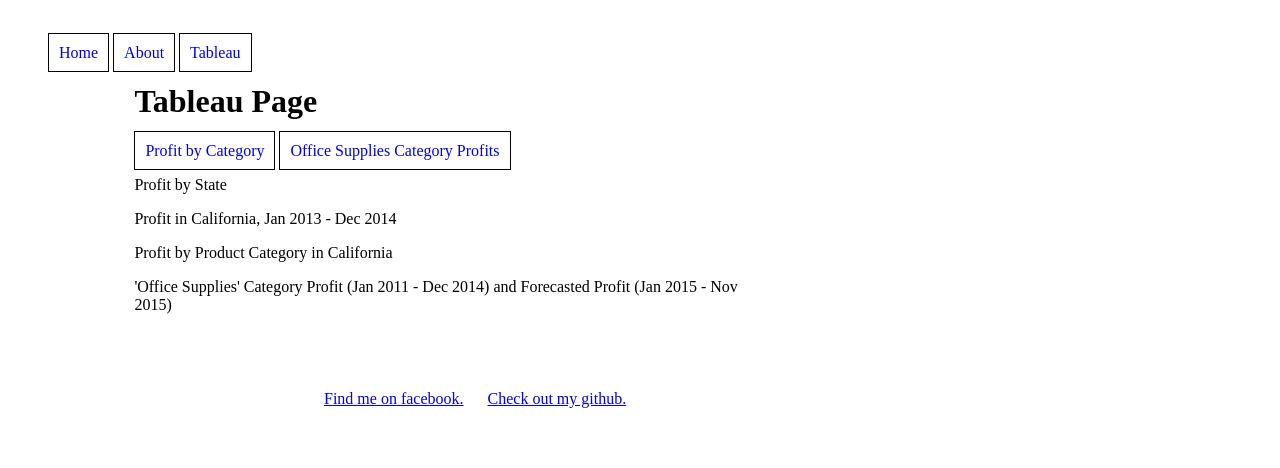
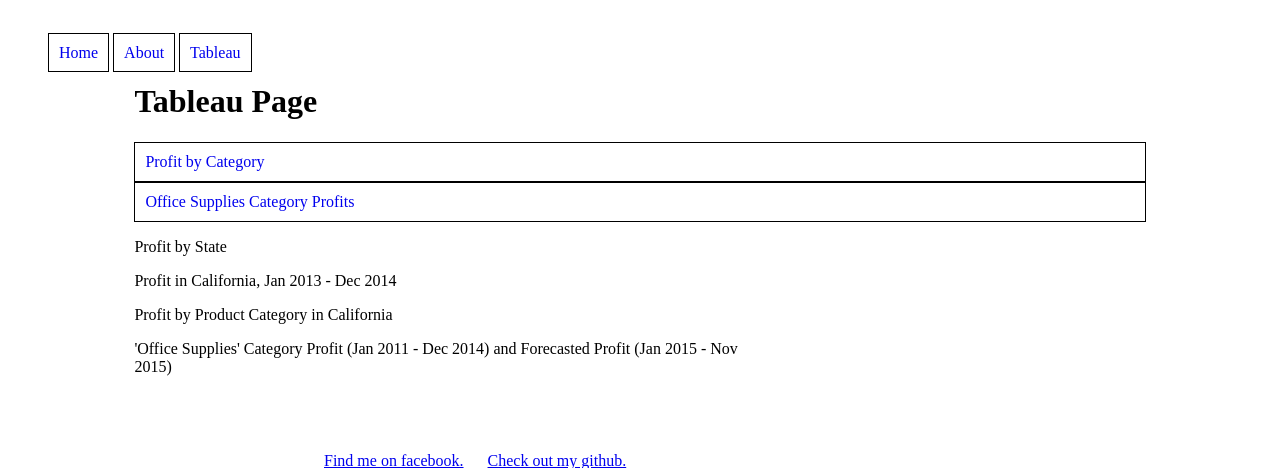
Before and after one commit to PrestonManley/PersonWebsite, a PHP site: page /html/tableau.html in a window 1280 px wide. Shown: the top 468 px of the page. Run offline with PHP 8.4, Linux system fonts and the light colour scheme; some libraries are stand-ins or nearby versions.

Commit message:
style anchors

```diff
--- a/styles/bootstyles.css
+++ b/styles/bootstyles.css
@@ -25,6 +25,7 @@
   text-decoration: none;
   border: 1px solid black;
   padding: 10px;
+  display: block;
 }
 
 .page-body .tableauPlaceholder{
```
